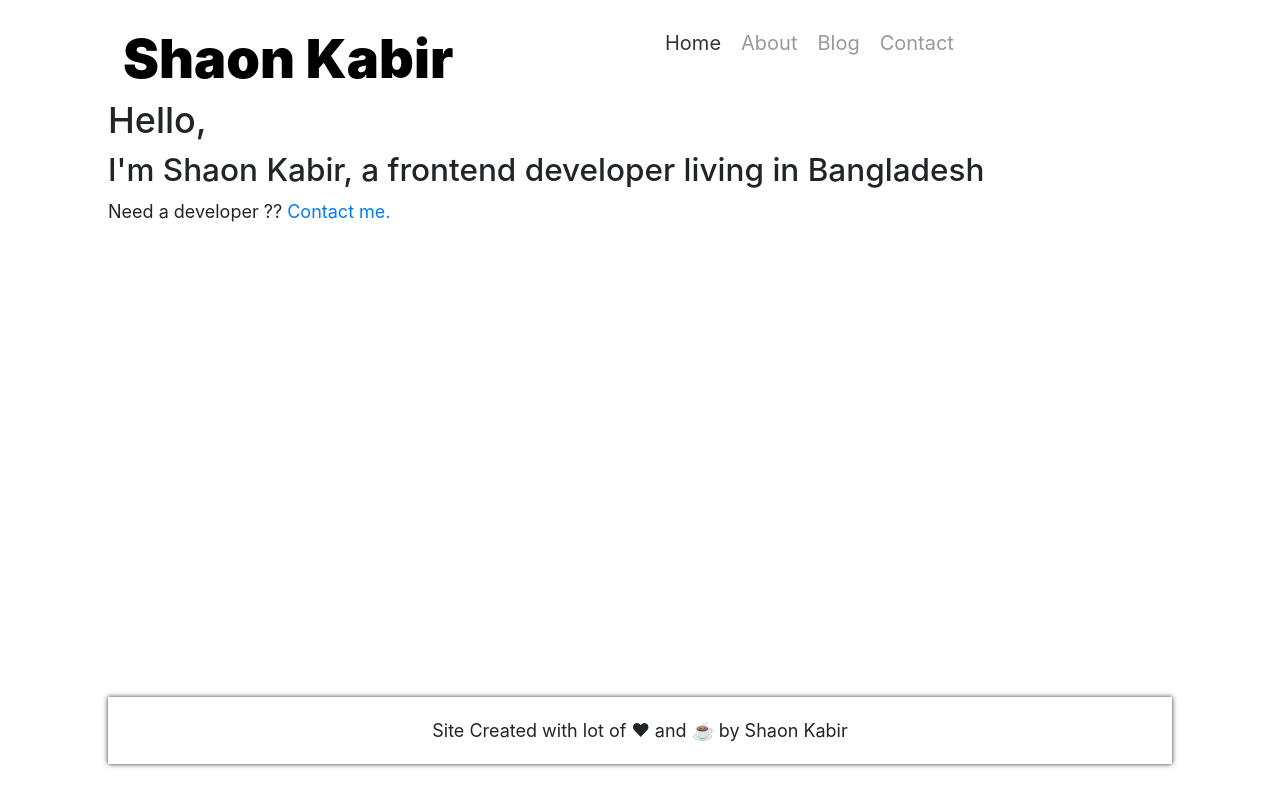
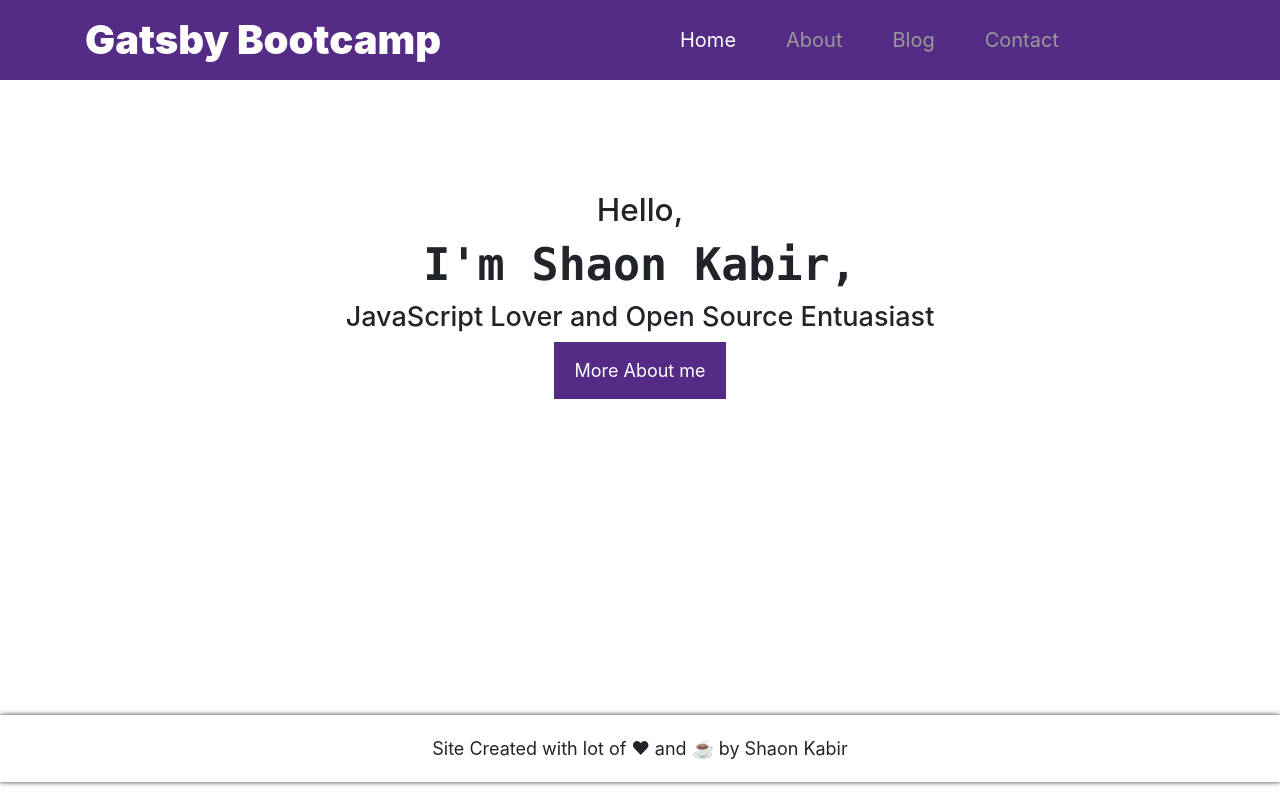
Before and after one commit to shaonkabir8/gatsby-bootcamp, a Gatsby site: page / in a window 1280 px wide. Built offline with nearby package versions, Linux system fonts and the light colour scheme; Gatsby itself is replaced by a stand-in of ours.

Commit message:
Style Updated

```diff
--- a/src/components/Footer.js
+++ b/src/components/Footer.js
@@ -6,6 +6,10 @@ const FooterStyle = styled.div`
     margin-top: 3rem;
   }
   footer p {
+    position:absolute;
+    left:0;
+    bottom:0;
+    width:100%;
     text-align: center;
     padding: 20px 0;
     display: block;
--- a/src/components/Header.js
+++ b/src/components/Header.js
@@ -3,9 +3,14 @@ import { Link, graphql, useStaticQuery } from "gatsby"
 import styled from "styled-components"
 
 const HeaderStyle = styled.div`
+  .header {
+    background: #542c85;
+    color: #fff;
+    padding: 10px 0;
+  }
   .logo a {
-    color: #000;
-    font-size: 3rem;
+    color: #fff;
+    font-size:40px;
     text-decoration: none;
     font-weight: 900;
   }
@@ -16,21 +21,22 @@ const HeaderStyle = styled.div`
   }
   .menu ul li {
     display: inline-block;
+    margin:0;
   }
   .menu ul li a {
     display: block;
     font-size: 20px;
     text-decoration: none;
-    padding: 10px;
-    color: #999;
+    padding: 15px 25px;
+    color: #9b9a9a;
     transition: 0.2s;
   }
   .menu ul li a:hover {
-    color: #666;
+    color: #ddd;
   }
 
   .activeClass {
-    color: #333 !important;
+    color: #fff !important;
   }
 `
 
@@ -52,7 +58,7 @@ const Header = () => {
           <div className="row">
             <div className="col-md-6">
               <div className="logo">
-                <Link to="/">{data.site.siteMetadata.author}</Link>
+                <Link to="/">{data.site.siteMetadata.title}</Link>
               </div>
             </div>
             <div className="col-md-6">
--- a/src/components/Layout.js
+++ b/src/components/Layout.js
@@ -1,38 +1,26 @@
 import React from "react"
-import styled from "styled-components"
-import { Helmet } from 'react-helmet'
+import { Helmet } from "react-helmet"
 import Header from "../components/Header"
 import Footer from "../components/Footer"
 import "../styles/style.scss"
 
-const LayoutStyle = styled.div`
-  .layout {
-    margin: 0 auto;
-    max-width: 1100px;
-    padding: 1rem;
-    display: flex;
-    flex-direction: column;
-    min-height: 100vh;
-  }
-  .layout-content {
-    flex-grow: 1;
-  }
-`
-
 const layout = props => {
   return (
-    <LayoutStyle>
-    <Helmet>
-      <link rel="stylesheet" href="https://stackpath.bootstrapcdn.com/bootstrap/4.4.1/css/bootstrap.min.css" integrity="sha384-Vkoo8x4CGsO3+Hhxv8T/Q5PaXtkKtu6ug5TOeNV6gBiFeWPGFN9MuhOf23Q9Ifjh" crossorigin="anonymous" />
-    </Helmet>
-      <div className="layout">
-        <div className="layout-content">
-          <Header />
-          {props.children}
-        </div>
-        <Footer />
+    <React.Fragment>
+      <Helmet>
+        <link
+          rel="stylesheet"
+          href="https://stackpath.bootstrapcdn.com/bootstrap/4.4.1/css/bootstrap.min.css"
+          integrity="sha384-Vkoo8x4CGsO3+Hhxv8T/Q5PaXtkKtu6ug5TOeNV6gBiFeWPGFN9MuhOf23Q9Ifjh"
+          crossorigin="anonymous"
+        />
+      </Helmet>
+      <Header />
+      <div className="container layout">
+        <div className="layout-content">{props.children}</div>
       </div>
-    </LayoutStyle>
+      <Footer />
+    </React.Fragment>
   )
 }
 
--- a/src/pages/index.js
+++ b/src/pages/index.js
@@ -1,19 +1,40 @@
 import React from "react"
 import { Link } from "gatsby"
+import styled from 'styled-components'
 import Layout from "../components/Layout"
-import Head from '../components/Head';
+import Head from "../components/Head"
 
+const HomepageStyle = styled.div`
+  .homepage-content {
+    text-align: center;
+    padding: 10%;
+  }
+  .homepage-content h1 {
+    font-weight: 900;
+    font-family: monaco;
+  }
+  .homepage-content a {
+    display:inline-block;
+    text-decoration:none;
+    color:#fff;
+    background:#542c85;
+    padding:15px 20px;
+  }
+`;
 
 const indexPage = () => {
   return (
-    <Layout>
-    <Head title="Home" />
-      <h2>Hello,</h2>
-      <h3>I'm Shaon Kabir, a frontend developer living in Bangladesh</h3>
-      <p>
-        Need a developer ?? <Link to="/contact">Contact me.</Link>
-      </p>
-    </Layout>
+    <HomepageStyle>
+      <Layout>
+        <Head title="Home" />
+        <div className="homepage-content">
+          <h3>Hello,</h3>
+          <h1>I'm Shaon Kabir,</h1>
+          <h4>JavaScript Lover and Open Source Entuasiast</h4>
+          <Link to="/about">More About me</Link>
+        </div>
+      </Layout>
+    </HomepageStyle>
   )
 }
 
```
